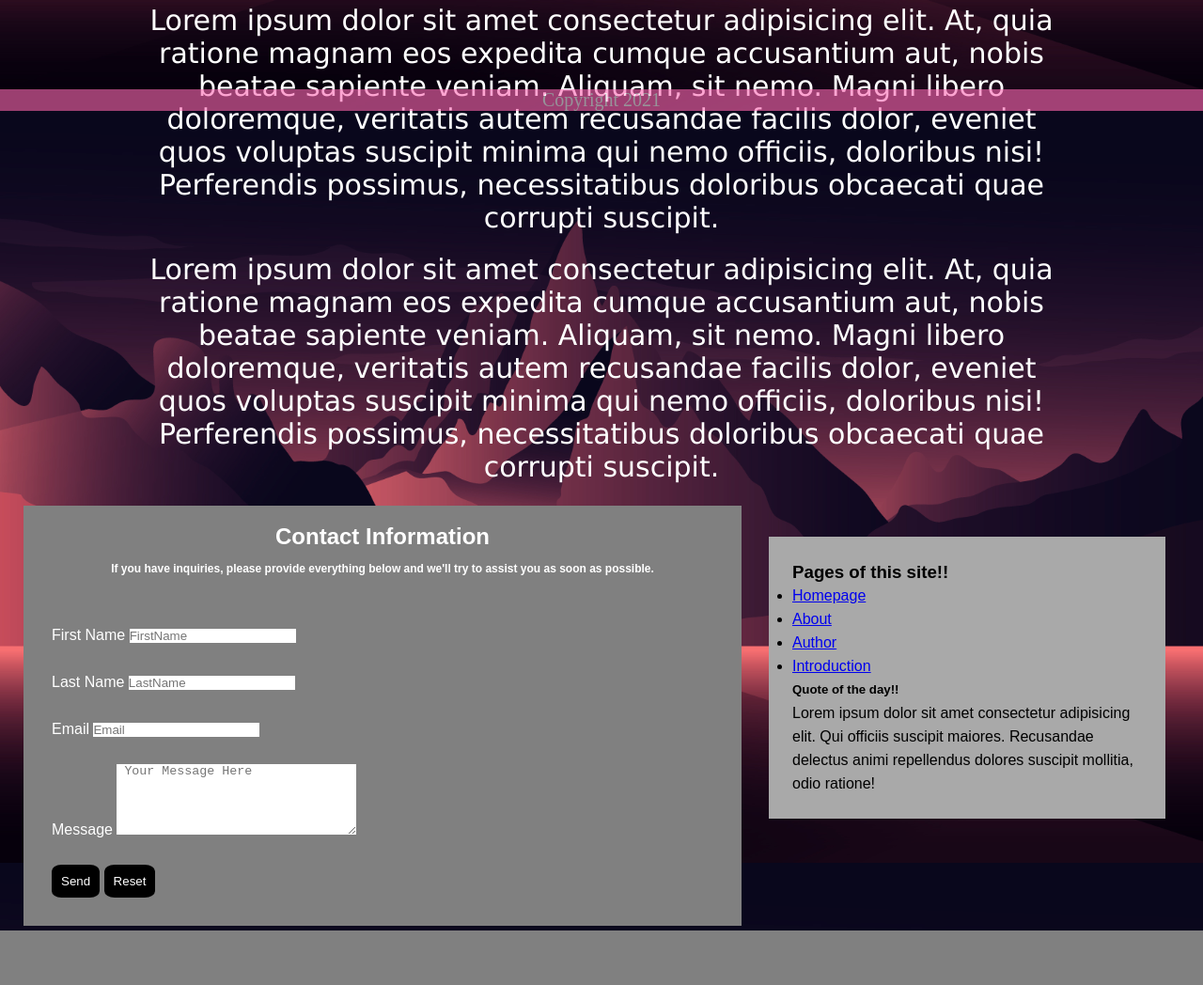
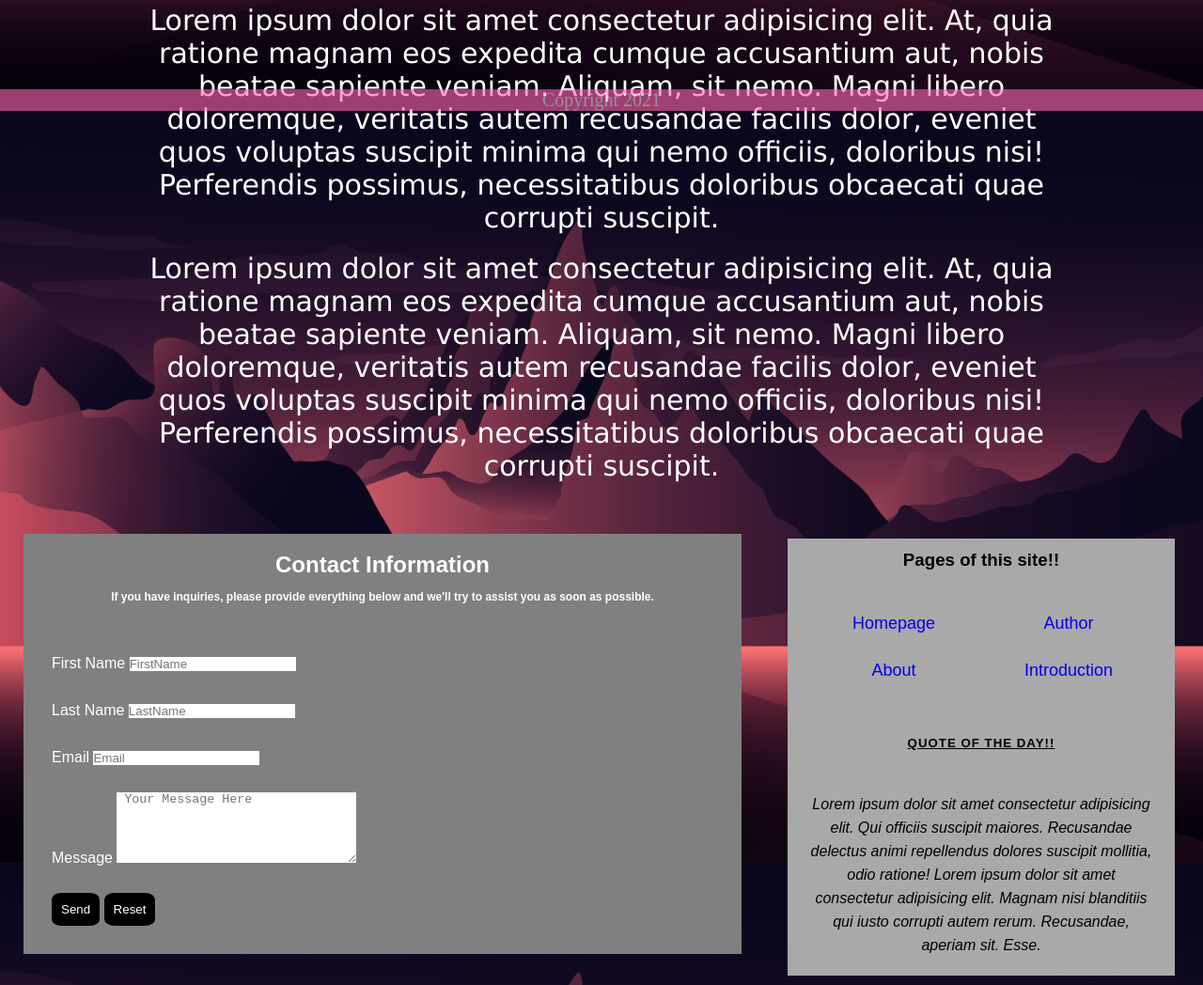
Before and after one commit to LloydBolences29/FirstHTMLandCSSPage, a plain HTML site: page pages/index.html in a window 1280 px wide. Shown: the part 682-1730 px from the top of the page at 94% size. Before the commit the page ends 1672 px from the top, so only its background shows below. Drawn offline with Linux system fonts and the light colour scheme.

Commit message:
aside section fixed, author page added

```diff
--- a/css/about.css
+++ b/css/about.css
@@ -156,13 +156,13 @@ label{
     color: white;
 }
 
-#login-btn{
+#send-btn{
     background-color: black;
     color: white;
     padding: 10px;
 }
 
-#login-btn:hover{
+#send-btn:hover{
     color:grey;
     cursor: pointer;
 }
@@ -178,7 +178,7 @@ label{
     cursor: pointer;
 }
 
-#login-btn, #reset-btn{
+#send-btn, #reset-btn{
     border-radius: 10px;
 }
 
--- a/css/index.css
+++ b/css/index.css
@@ -118,6 +118,10 @@ body{
     padding: 1px;
 }
 
+#second-intro-page{
+    margin-bottom: 50px;
+}
+
 .section{
     color: white;
     background-color: gray;
@@ -171,11 +175,63 @@ body{
 .aside-section{
     float: right;
     width: 30%;
-    margin: 0px;
     background-color: darkgrey;
-    padding: 25px;
-    margin: 20px;
+    padding: 0px 20px 0px 20px;
+    margin: 10px;
     line-height: 25px;
+}
+
+.aside-section h3 {
+    text-align: center;
+    padding: 10px;
+}
+
+.aside-section #first-div-list{
+    float:left;
+    width: 50%;
+    margin: 10px 0px;
+    padding: 10px 0px;
+    text-align: center;
+
+
+}
+
+#first-div-list li, #second-div-list li{
+    list-style-type: none;
+    line-height: 50px;
+    font-size: 18px;
+
+}
+
+#first-div-list li a, #second-div-list li a{
+    text-decoration: none;
+}
+
+.aside-section #second-div-list{
+    float: right;
+    width: 50%;
+    margin: 10px 0px;
+    padding: 10px 0px;
+    text-align: center;
+}
+
+.aside-section h5{
+    padding: 20px 0px;
+    text-decoration: underline;
+    letter-spacing: 1px;
+    text-transform: uppercase;
+    text-align: center;
+
+
+}
+
+.aside-section blockquote{
+    font-style: italic;
+    text-align: center;
+    font-family: Arial, Helvetica, sans-serif;
+    margin: 10px 0px;
+    padding: 10px 0px;
+
 }
 
 .footer-one{
--- a/pages/index.html
+++ b/pages/index.html
@@ -47,13 +47,12 @@
     </div>
     <br>
 
-    <div class="div-container" id="intro-page">
+    <div class="div-container" id="second-intro-page">
         <p class="paragraph">Lorem ipsum dolor sit amet consectetur adipisicing elit. At, quia ratione magnam eos expedita cumque
             accusantium aut, nobis beatae sapiente veniam. Aliquam, sit nemo. Magni libero doloremque, veritatis
              autem recusandae facilis dolor, eveniet quos voluptas suscipit minima qui nemo officiis, doloribus
              nisi! Perferendis possimus, necessitatibus doloribus obcaecati quae corrupti suscipit.</p>
     </div>
-    <br>
 
     <section class="section">
         <h1>Contact Information</h1>
@@ -93,9 +92,11 @@
             <button type="reset" id="reset-btn">Reset</button>
         </form>
     </section>
-    <br>
+
     <aside class="aside-section">
         <h3>Pages of this site!!</h3>
+
+
 
         <div id="first-div-list">
             <ul>
@@ -110,13 +111,18 @@
                 <li><a href="author.html">Author</a></li>
                 <li><a href="#intro-page">Introduction</a></li>
             </ul>
+
         </div>
+
+        <br style="clear: both;">
+
 
         <div>
             <h5>Quote of the day!!</h5>
             <blockquote>Lorem ipsum dolor sit amet consectetur adipisicing elit.
                  Qui officiis suscipit maiores. Recusandae delectus animi repellendus
-                  dolores suscipit mollitia, odio ratione!  </blockquote>
+                  dolores suscipit mollitia, odio ratione! Lorem ipsum dolor sit amet consectetur adipisicing elit.
+                  Magnam nisi blanditiis qui iusto corrupti autem rerum. Recusandae, aperiam sit. Esse.  </blockquote>
         </div>
     </aside>
 
```
Also changed, not shown: pages/about.html (+1 -1 lines).
